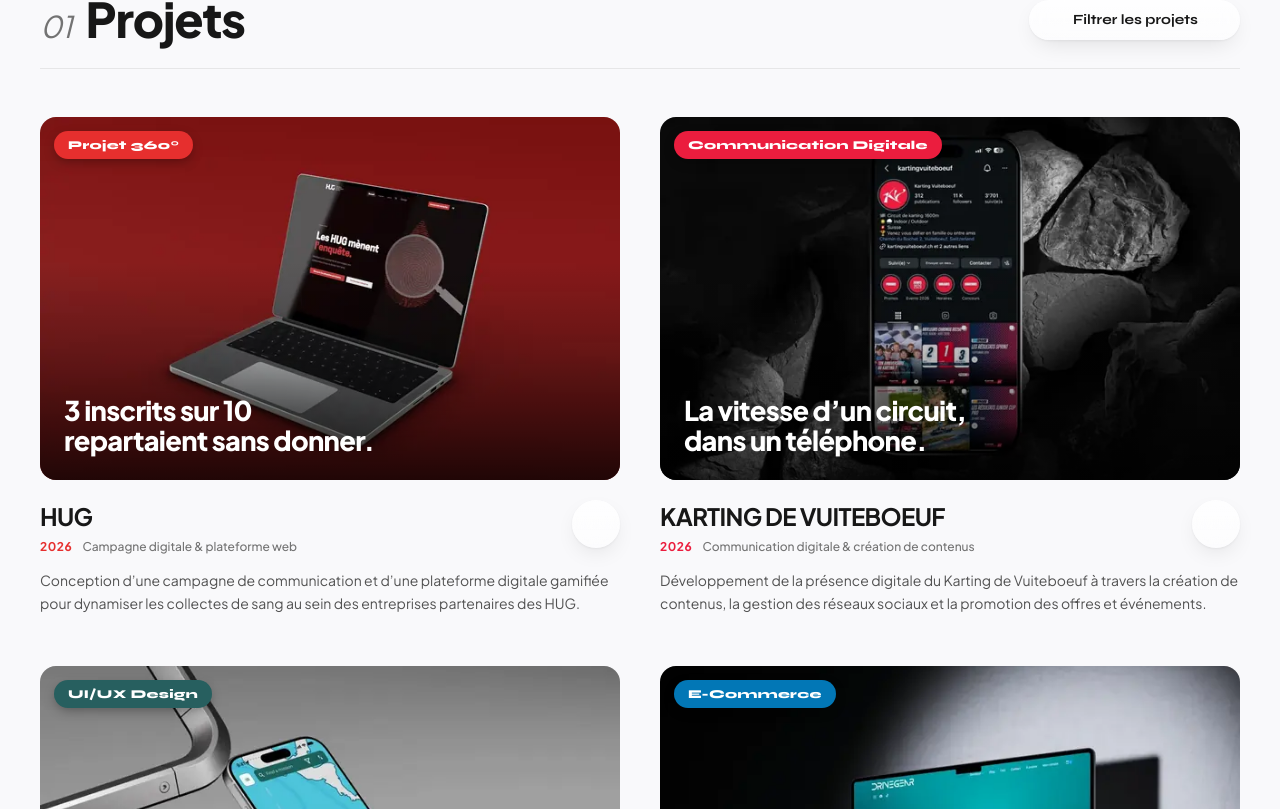
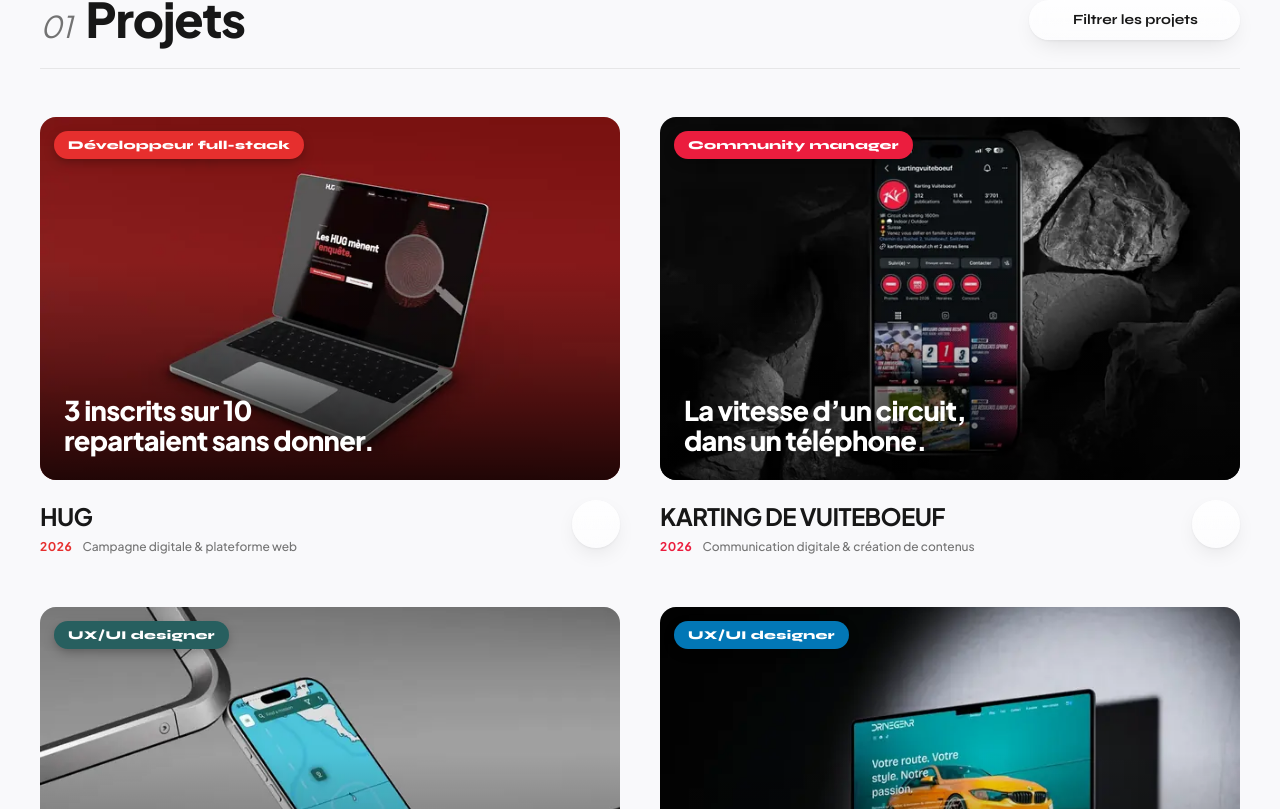
Before and after one commit to lucaleone15/portfolio, a React (Vite) app: page / in a window 1280 px wide. Shown: the part 2151-2960 px from the top of the page. Built offline with nearby package versions, Linux system fonts and the light colour scheme; some icons are missing.

Commit message:
Project cards: my role on the badge, description removed (subtitle already says what it is)

```diff
--- a/src/components/ProjectCard.tsx
+++ b/src/components/ProjectCard.tsx
@@ -112,13 +112,13 @@ export function ProjectCard({ project }: ProjectCardProps) {
             </div>
           )}
 
-          {/* Category Badge pinned at top-left of image */}
+          {/* My role on the project (the category only drives the filter) */}
           <div className="absolute top-3.5 left-3.5 z-20 max-w-[calc(100%-28px)]">
             <span
               className="font-syne h-7 px-3.5 rounded-full text-[11px] sm:text-xs font-extrabold inline-flex items-center tracking-wide truncate max-w-full shadow-[0_4px_12px_-2px_rgba(0,0,0,0.35)]"
               style={{ backgroundColor: 'var(--pa)', color: 'var(--pa-on)' }}
             >
-              {project.category}
+              {project.badge ?? project.category}
             </span>
           </div>
 
@@ -181,10 +181,6 @@ export function ProjectCard({ project }: ProjectCardProps) {
             </div>
           </div>
 
-          {/* Mini Description */}
-          <p className="text-xs sm:text-sm text-neutral-600 dark:text-[#A1A1AA] leading-relaxed line-clamp-2">
-            {project.summary}
-          </p>
         </div>
       </div>
       </article>
--- a/src/data/portfolioData.ts
+++ b/src/data/portfolioData.ts
@@ -42,6 +42,8 @@ export interface UnifiedProjectDefinition {
     team?: string;
     /** A few words written over the card image: the problem or the stake */
     hook?: string;
+    /** My role, in a few words, on the card badge */
+    badge?: string;
     summary: string;
     overview: string;
     challenges: string[];
@@ -57,6 +59,8 @@ export interface UnifiedProjectDefinition {
     team?: string;
     /** A few words written over the card image: the problem or the stake */
     hook?: string;
+    /** My role, in a few words, on the card badge */
+    badge?: string;
     summary: string;
     overview: string;
     challenges: string[];
@@ -122,6 +126,7 @@ export const UNIFIED_PROJECTS: UnifiedProjectDefinition[] = [
       role: 'Conception 360° (UX/UI, Dév & Com)',
       team: 'Marc Bridy, Romain Blanchard, Étienne Bergeon, Liliana Kolmakova, Christophe Cunha et Aissya M’Ghirbi.',
       hook: '3 inscrits sur 10 repartaient sans donner.',
+      badge: 'Développeur full-stack',
       summary: 'Conception d’une campagne de communication et d’une plateforme digitale gamifiée pour dynamiser les collectes de sang au sein des entreprises partenaires des HUG.',
       overview: 'Projet 360° réalisé dans le cadre d’un projet académique pour les Hôpitaux universitaires de Genève. Sangsationnel transforme le don du sang en une enquête interactive afin de rendre la participation plus engageante. Le projet couvre l’ensemble de l’expérience : conception UX/UI, identité et direction artistique, plateforme web full-stack, contenus pour les réseaux sociaux, affiches, bannières intranet et supports promotionnels. La plateforme permet notamment aux collaborateurs de créer leur profil, de passer un quiz d’éligibilité, d’accéder aux informations de leur collecte et de suivre leur impact. Un dashboard administrateur permet aux entreprises de suivre les statistiques de leurs campagnes.',
       challenges: [
@@ -152,6 +157,7 @@ export const UNIFIED_PROJECTS: UnifiedProjectDefinition[] = [
       role: '360° Lead (UX/UI, Dev & Com)',
       team: 'Marc Bridy, Romain Blanchard, Étienne Bergeon, Liliana Kolmakova, Christophe Cunha and Aissya M’Ghirbi.',
       hook: '3 in 10 donors left without giving.',
+      badge: 'Full-stack developer',
       summary: 'Design of a communication campaign and gamified digital platform to increase blood donation participation within partner companies of the Geneva University Hospitals.',
       overview: 'A 360° academic project developed for the Geneva University Hospitals. Sangsationnel transforms blood donation into an interactive investigation to make participation more engaging. The project covers the entire experience: UX/UI design, visual identity and art direction, a full-stack web platform, social media content, posters, intranet banners and promotional materials. The platform allows employees to create their profile, complete an eligibility quiz, access information about their company’s blood drive and track their impact. An administrative dashboard allows companies to monitor campaign statistics.',
       challenges: [
@@ -208,6 +214,7 @@ export const UNIFIED_PROJECTS: UnifiedProjectDefinition[] = [
       category: 'Communication Digitale',
       role: 'Responsable communication digitale',
       hook: 'La vitesse d’un circuit, dans un téléphone.',
+      badge: 'Community manager',
       summary: 'Développement de la présence digitale du Karting de Vuiteboeuf à travers la création de contenus, la gestion des réseaux sociaux et la promotion des offres et événements.',
       overview: "Accompagnement du Karting de Vuiteboeuf dans le développement de son image et de sa présence en ligne. De la conception à la publication, je prends en charge la création de contenus photo et vidéo, l'animation d'Instagram et TikTok ainsi que la communication autour des offres, événements, compétitions et activités du circuit.",
       challenges: [
@@ -234,6 +241,7 @@ export const UNIFIED_PROJECTS: UnifiedProjectDefinition[] = [
       category: 'Digital Communication',
       role: 'Digital Communications Manager',
       hook: 'The speed of a race track, on a phone.',
+      badge: 'Community manager',
       summary: "Developing Karting de Vuiteboeuf's digital presence through content creation, social media management and the promotion of offers and events.",
       overview: 'Supporting Karting de Vuiteboeuf in developing its digital image and online presence. From concept to publication, I manage photo and video content creation, Instagram and TikTok activity, as well as communication around offers, events, competitions and activities at the circuit.',
       challenges: [
@@ -285,6 +293,7 @@ export const UNIFIED_PROJECTS: UnifiedProjectDefinition[] = [
       role: 'UI/UX Design',
       team: 'Sacha Loskov et Romain Blanchard.',
       hook: '11 millions de tonnes de plastique par an.',
+      badge: 'UX/UI designer',
       summary: "Conception d'une application mobile collaborative simplifiant le signalement des déchets marins et encourageant l'action collective.",
       overview: "Projet UI/UX réalisé dans le cadre d'un semestre à la HEIG-VD avec Sacha Loskov et Romain Blanchard. OceanSight propose une plateforme collaborative permettant de signaler des déchets marins, de rejoindre des missions de nettoyage, de découvrir les espèces menacées et de suivre son impact grâce à des statistiques et des achievements. Le projet s'est appuyé sur une démarche UX itérative intégrant prototypage, tests utilisateurs et amélioration continue de l'expérience.",
       challenges: [
@@ -312,6 +321,7 @@ export const UNIFIED_PROJECTS: UnifiedProjectDefinition[] = [
       role: 'UI/UX Design',
       team: 'Sacha Loskov and Romain Blanchard.',
       hook: '11 million tonnes of plastic a year.',
+      badge: 'UX/UI designer',
       summary: 'Design of a collaborative mobile application that simplifies marine waste reporting and encourages collective action.',
       overview: 'UI/UX project developed over a semester at HEIG-VD with Sacha Loskov and Romain Blanchard. OceanSight is a collaborative platform designed to report marine waste, join clean-up missions, discover endangered species and track personal impact through statistics and achievements. The project followed an iterative UX approach combining prototyping, user testing and continuous improvements to the experience.',
       challenges: [
@@ -358,6 +368,7 @@ export const UNIFIED_PROJECTS: UnifiedProjectDefinition[] = [
       category: 'E-Commerce',
       role: 'Conception & UX/UI',
       hook: 'Donner envie de prendre la route.',
+      badge: 'UX/UI designer',
       summary: "Conception d'une boutique e-commerce spécialisée dans l'univers automobile, développée sur WordPress et WooCommerce.",
       overview: "Création de DriveGear, une boutique en ligne dédiée aux passionnés d'automobile. Le projet porte sur la conception de l'expérience utilisateur, la structuration du catalogue, l'identité visuelle et la mise en place de la boutique avec WordPress et WooCommerce. Une attention particulière a été portée à la clarté de la navigation, à la présentation des produits et à la cohérence de l'ensemble de l'expérience d'achat.",
       challenges: [
@@ -384,6 +395,7 @@ export const UNIFIED_PROJECTS: UnifiedProjectDefinition[] = [
       category: 'E-Commerce',
       role: 'Design & UX/UI',
       hook: 'Make them want to hit the road.',
+      badge: 'UX/UI designer',
       summary: 'Design of an e-commerce store dedicated to the automotive world, built with WordPress and WooCommerce.',
       overview: 'Creation of DriveGear, an online store dedicated to automotive enthusiasts. The project focused on user experience, catalogue structure, visual identity and the implementation of the online store using WordPress and WooCommerce. Particular attention was given to clear navigation, product presentation and a consistent purchasing experience.',
       challenges: [
--- a/src/types.ts
+++ b/src/types.ts
@@ -12,6 +12,7 @@ export interface Project {
   role: string;
   team?: string;
   hook?: string;
+  badge?: string;
   summary: string;
   overview: string;
   imageUrl: string;
```
